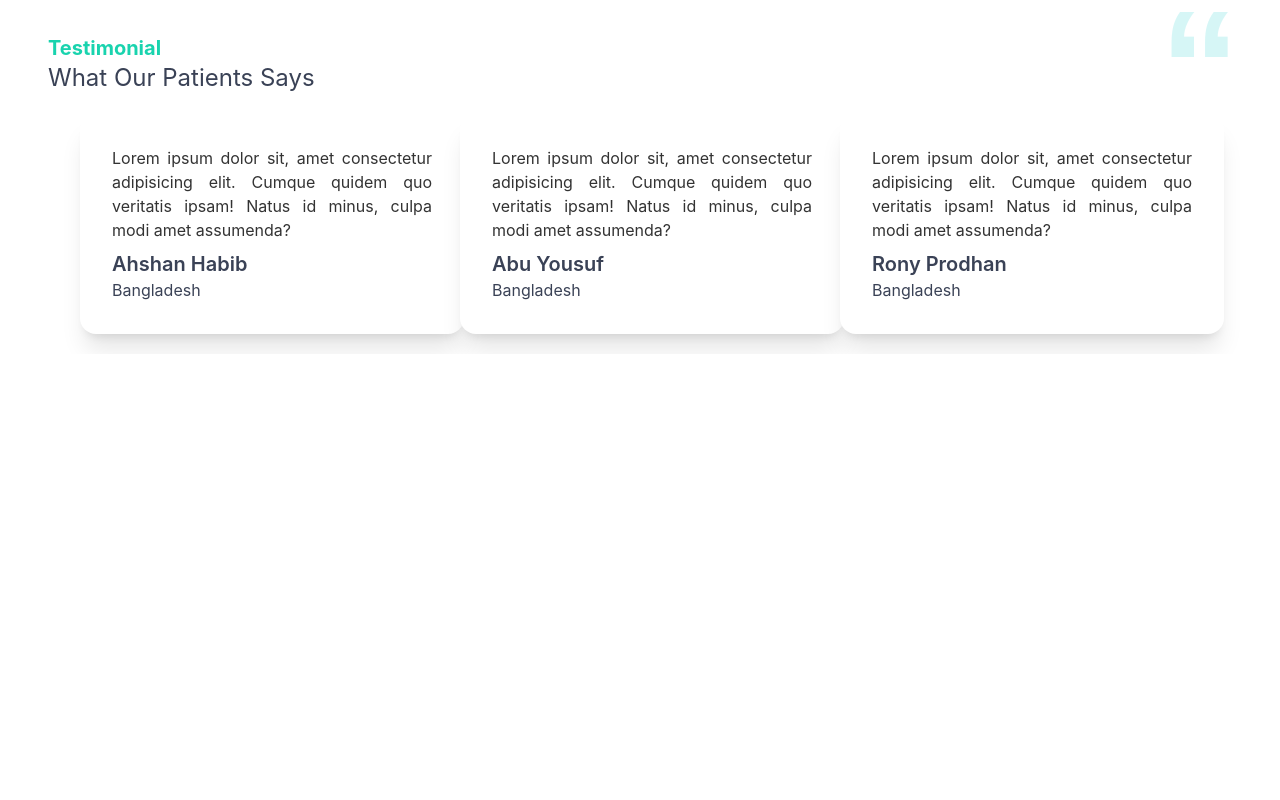
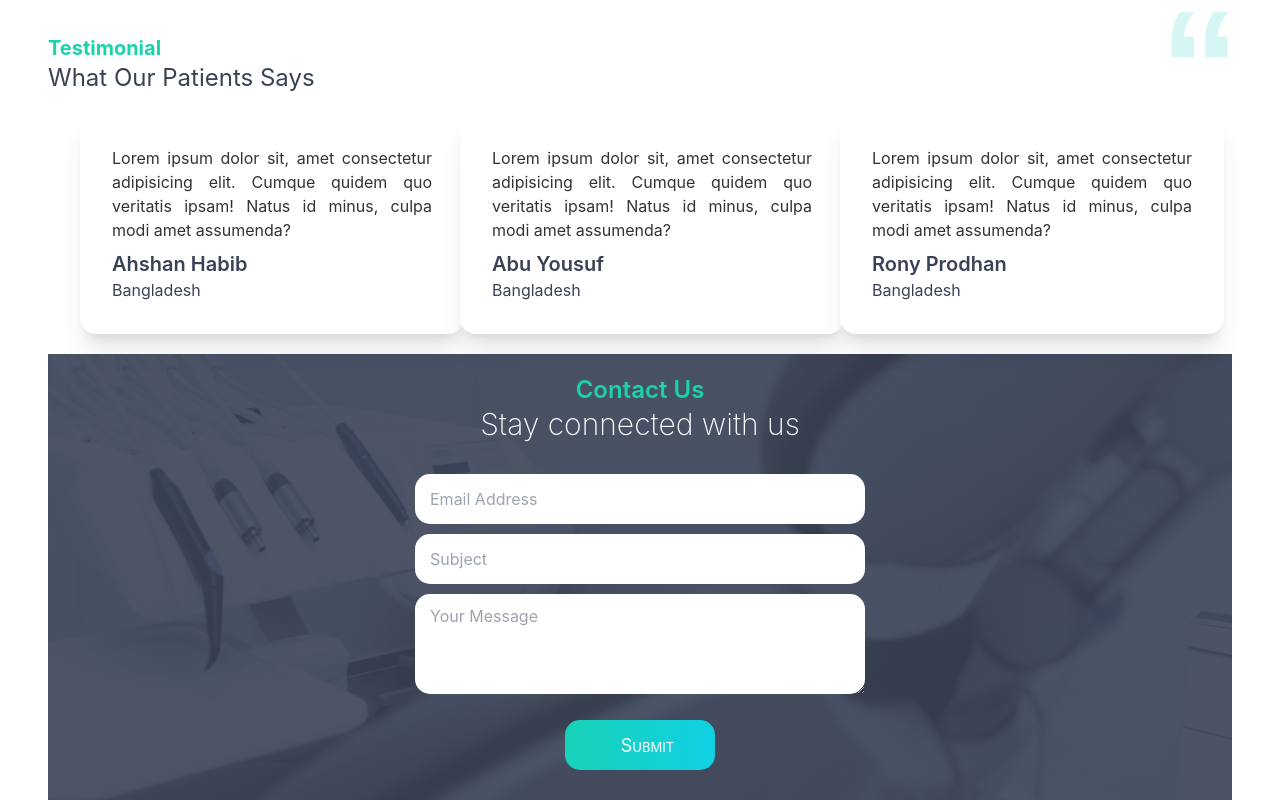
Before and after one commit to AhshanHabib26/doctors-portal-client, a React (Create React App) app: page / in a window 1280 px wide. Shown: the part 3019-3819 px from the top of the page. Before the commit the page ends 3373 px from the top, so only its background shows below. Built offline with nearby package versions, Linux system fonts and the light colour scheme.

Commit message:
ContactUs Section Added

```diff
--- /dev/null
+++ b/src/Component/Pages/ContactUs/ContactUs.css
@@ -0,0 +1,48 @@
+.contact_us_container{
+    background-image: url(../../../assets//images/appointment.png);
+    background-position: center;
+    background-repeat: no-repeat;
+    background-size: cover;
+    object-fit: cover;
+    object-position: center;
+    padding: 20px;
+}
+.form_container{
+    width: 450px;
+    max-width: 96%;
+    margin: 0 auto;
+}
+.form_container input{
+    width: 100%;
+    height: 50px;
+    margin-bottom: 10px;
+    border: 0;
+    outline: 0;
+    border-radius: 15px;
+    padding-left: 15px;
+    font-size: 16px;
+    color: #3A4256;
+
+}
+.form_container textarea{
+    width: 100%;
+    height: 100px;
+    border: 0;
+    outline: 0;
+    border-radius: 15px;
+    padding-left: 15px;
+    padding-top: 10px;
+    font-size: 16px;
+    color: #3A4256;
+}
+.form_container input[type="button"]{
+    width: 150px;
+    height: 50px;
+    background: linear-gradient(90deg, #19D3AE -22.5%, #0FCFEC 120.83%);
+    margin-top: 20px;
+    color: #fff;
+    text-align: center;
+    font-size: 18px;
+   font-variant: small-caps;
+
+}
--- /dev/null
+++ b/src/Component/Pages/ContactUs/ContactUs.js
@@ -0,0 +1,31 @@
+import React from 'react';
+import './ContactUs.css'
+
+const ContactUs = () => {
+    return (
+        <div className='contact_us_container'>
+           <div className='text-center'>
+               <h1 className=' text-secondary text-2xl  font-semibold' >Contact Us</h1>
+               <p className='text-white text-3xl font-extralight mb-8'>Stay connected with us</p>
+               <div className='form_container'>
+                   <form>
+                      <div>
+                      <input type="email" placeholder='Email Address' required />
+                      </div>
+                       <div>
+                       <input type="text" placeholder='Subject' required />
+                       </div>
+                       <div>
+                           <textarea placeholder='Your Message' required name="" id="" cols="30" rows="10"></textarea>
+                       </div>
+                       <div>
+                           <input type="button" value="Submit" />
+                       </div>
+                   </form>
+               </div>
+           </div>
+        </div>
+    );
+};
+
+export default ContactUs;
--- a/src/Component/Pages/Home/Home.js
+++ b/src/Component/Pages/Home/Home.js
@@ -1,4 +1,5 @@
 import React from 'react';
+import ContactUs from '../ContactUs/ContactUs';
 import Appointment from './Appointment/Appointment';
 import Banner from './Banner/Banner';
 import Care from './Care';
@@ -17,6 +18,7 @@ const Home = () => {
            <Care/>
            <Appointment/>
            <Testimonial/>
+           <ContactUs/>
         </div>
     );
 };
```
